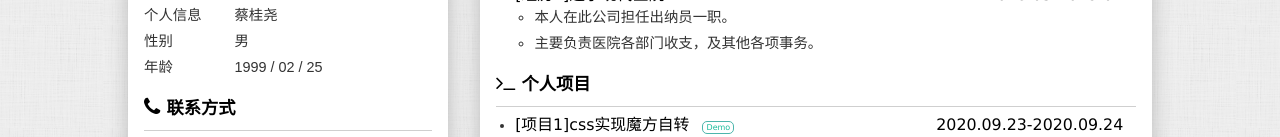
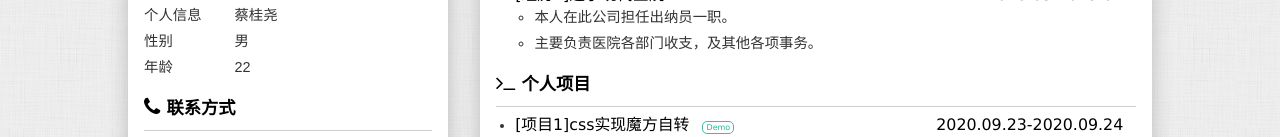
Before and after one commit to JohyC/JohyC.github.io, a plain HTML site: page index.html in a window 1280 px wide. Shown: the part 284-421 px from the top of the page. Drawn offline with Linux system fonts and the light colour scheme.

Commit message:
change age

```diff
--- a/index.html
+++ b/index.html
@@ -67,7 +67,7 @@
                     </li>
                     <li>
                         <label>年龄</label>
-                        <span>1999 / 02 / 25</span>
+                        <span>22</span>
                     </li>
                 </ul>
             </section>
```
